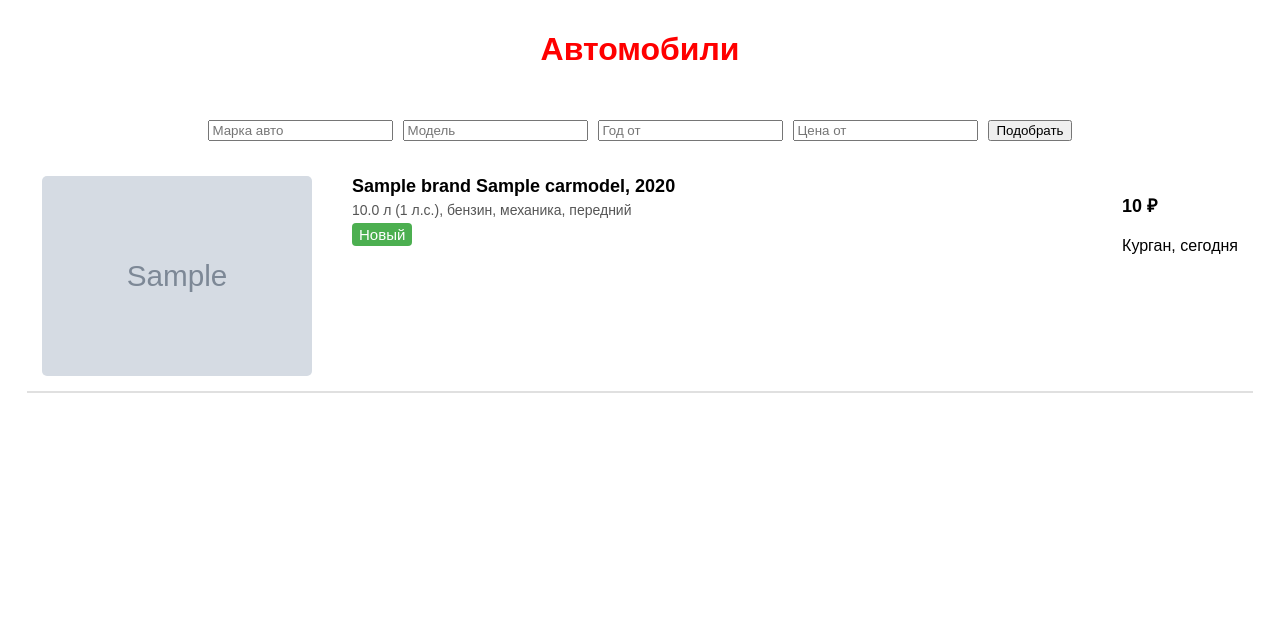
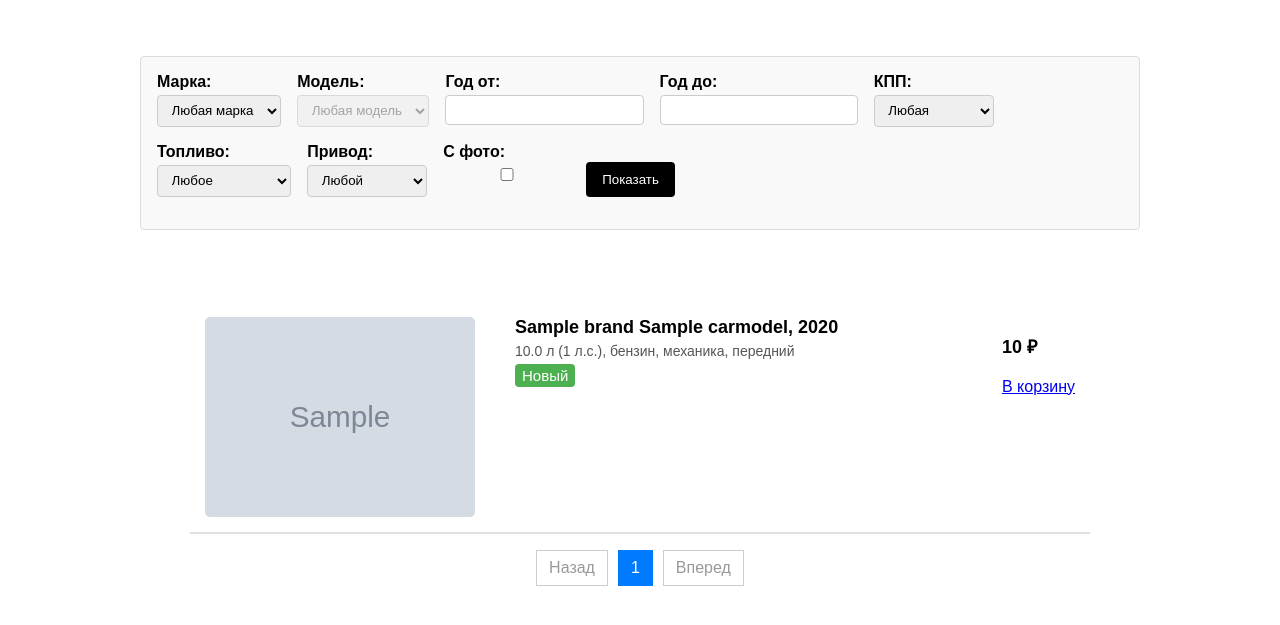
Before and after one commit to Red-Pack/carshop, a Django app: page / in a window 1280 px wide. Shown: the top 625 px of the page. Run offline with Django 5.2, Linux system fonts and the light colour scheme; tables that the repository leaves empty hold one stand-in row (values such as "Sample post"); grey boxes marked "Sample" are stand-in pictures.

Commit message:
fix all bugs

```diff
--- /dev/null
+++ b/cars/forms.py
@@ -0,0 +1,58 @@
+from django import forms
+from .models import Brand, CarModel, Car
+
+class CarFilterForm(forms.Form):
+    brand = forms.ModelChoiceField(
+        queryset=Brand.objects.all(),
+        required=False,
+        label='Марка',
+        empty_label='Любая марка'
+    )
+    model = forms.ModelChoiceField(
+        queryset=CarModel.objects.none(),  # Заполним динамически
+        required=False,
+        label='Модель',
+        empty_label='Любая модель'
+    )
+
+    year_from = forms.IntegerField(required=False, label='Год от')
+    year_to = forms.IntegerField(required=False, label='Год до')
+
+    # Поле КПП (transmission) – используем ваши choices из модели Car
+    transmission = forms.ChoiceField(
+        choices=[('', 'Любая')] + list(Car.TRANSMISSION_CHOICES),
+        required=False,
+        label='КПП'
+    )
+
+    # Поле топлива (engine)
+    engine = forms.ChoiceField(
+        choices=[('', 'Любое')] + list(Car.ENGINE_FUEL),
+        required=False,
+        label='Топливо'
+    )
+
+    # Поле привода (drive)
+    drive = forms.ChoiceField(
+        choices=[('', 'Любой')] + list(Car.DRIVE_CHOICES),
+        required=False,
+        label='Привод'
+    )
+
+    # Поле "С фото"
+    has_photo = forms.BooleanField(required=False, label='С фото')
+
+    def __init__(self, *args, **kwargs):
+        super().__init__(*args, **kwargs)
+        if 'brand' in self.data and self.data['brand']:
+            try:
+                brand_id = int(self.data['brand'])
+                self.fields['model'].queryset = CarModel.objects.filter(brand_id=brand_id)
+                # Если марка выбрана, убираем атрибут disabled (на случай, если форма отправлена повторно)
+                self.fields['model'].widget.attrs.pop('disabled', None)
+            except (ValueError, TypeError):
+                pass
+        else:
+            # Если марка не выбрана, делаем список моделей неактивным
+            self.fields['model'].queryset = CarModel.objects.none()
+            self.fields['model'].widget.attrs['disabled'] = 'disabled'
--- a/cars/models.py
+++ b/cars/models.py
@@ -13,7 +13,7 @@ class CarModel(models.Model):
     name = models.CharField(max_length=50, verbose_name="Модель")
 
     def __str__(self):
-        return f"{self.brand.name} {self.name}"
+        return f"{self.name}"
 
 # Основная модель автомобиля
 class Car(models.Model):
--- /dev/null
+++ b/cars/static/carsstyles.css
@@ -0,0 +1,199 @@
+body {
+    font-family: Arial, sans-serif;
+    margin: 0;
+    padding: 0;
+}
+
+main{
+    display: flex;
+    flex-direction: column;
+    justify-content: center;
+}
+
+header {
+    background: white;
+    color: red;
+    text-align: center;
+    padding: 10px;
+}
+
+.filter-bar {
+    display: flex;
+    justify-content: center;
+    gap: 10px;
+    padding: 20px;
+}
+
+.car-list-frame{
+    display: flex;
+    justify-content: center;
+    gap: 10px;
+    padding: 20px;
+}
+
+.car-list {
+    display: flex;
+    flex-wrap: wrap;
+    gap: 0;
+    justify-content: center;
+    flex-direction: column;
+    margin-left: auto;
+    margin-right: auto;
+    width: 900px;
+    padding: 0 20px;
+}
+
+.car-card {
+    display: flex;
+    background: white;
+    border-radius: 0px;
+    padding: 15px;
+    justify-content: space-between;
+    border-bottom: 2px solid #e0e0e0;
+    height: 200px;
+}
+
+.car-image {
+    width: 270px;
+    max-height: fit-content;
+    object-fit: cover;
+    border-radius: 5px;
+    margin-right: 40px;
+
+}
+
+.car-info {
+    flex-grow: 1;
+}
+
+.car-title {
+    font-size: 18px;
+    margin: 0;
+}
+
+.car-specs {
+    font-size: 14px;
+    color: #555;
+    margin: 5px 0;
+}
+
+.new-label {
+    display: inline-block;
+    background: #4CAF50;
+    color: white;
+    font-size: 15px;
+    padding: 3px 7px;
+    border-radius: 4px;
+}
+
+.price {
+    font-weight: bold;
+    font-size: 18px;
+    line-height: 1.39;
+    white-space: nowrap;
+}
+
+.credit {
+    background: green;
+    color: white;
+    border: none;
+    padding: 10px;
+    margin: 5px;
+}
+
+.buy {
+    background: red;
+    color: white;
+    border: none;
+    padding: 10px;
+    margin: 5px;
+}
+
+
+.search-container {
+    max-width: 1000px;
+    margin: 0 auto;
+    padding: 1rem;
+}
+
+.search-form {
+    background: #f9f9f9;
+    border: 1px solid #ddd;
+    padding: 1rem;
+    border-radius: 4px;
+}
+
+.search-row {
+    display: flex;
+    flex-wrap: wrap;  /* чтобы при узком экране поля переносились */
+    gap: 1rem;        /* расстояние между элементами */
+    margin-bottom: 1rem;
+}
+
+.search-group {
+    display: flex;
+    flex-direction: column;
+}
+
+.search-group label {
+    font-weight: bold;
+    margin-bottom: 0.25rem;
+}
+
+.search-group select,
+.search-group input {
+    padding: 0.4rem 0.6rem;
+    border: 1px solid #ccc;
+    border-radius: 4px;
+    min-width: 120px; /* для наглядности */
+}
+
+/* Кнопка "+" (условно для расширенного поиска) */
+.plus-button {
+    background-color: #eee;
+    border: 1px solid #ccc;
+    border-radius: 50%;
+    width: 32px;
+    height: 32px;
+    cursor: pointer;
+}
+
+/* Кнопка "Показать" */
+.submit-btn {
+    background-color: #000;
+    color: #fff;
+    border: none;
+    padding: 0.6rem 1rem;
+    border-radius: 4px;
+    cursor: pointer;
+    align-self: end; /* чтобы кнопка была на одном уровне с полями */
+}
+
+.submit-btn:hover {
+    background-color: #333;
+}
+
+.pagination {
+    list-style: none;
+    display: flex;
+    justify-content: center;
+    padding: 0;
+}
+.pagination li {
+    margin: 0 5px;
+}
+.pagination li a, .pagination li span {
+    display: block;
+    padding: 8px 12px;
+    border: 1px solid #ccc;
+    text-decoration: none;
+    color: #333;
+}
+.pagination li.active span {
+    background-color: #007bff;
+    color: #fff;
+    border-color: #007bff;
+}
+.pagination li.disabled span {
+    color: #999;
+}
--- a/cars/static/styles.css
+++ /dev/null
@@ -1,97 +0,0 @@
-body {
-    font-family: Arial, sans-serif;
-    margin: 0;
-    padding: 0;
-}
-
-header {
-    background: white;
-    color: red;
-    text-align: center;
-    padding: 10px;
-}
-
-.filter-bar {
-    display: flex;
-    justify-content: center;
-    gap: 10px;
-    padding: 20px;
-}
-
-.car-list {
-    display: flex;
-    flex-wrap: wrap;
-    gap: 0;
-    justify-content: center;
-    flex-direction: column;
-    margin-left: auto;
-    margin-right: auto;
-    max-width: 1226px;
-    padding: 0 20px;
-}
-
-.car-card {
-    display: flex;
-    background: white;
-    border-radius: 0px;
-    padding: 15px;
-    justify-content: space-between;
-    border-bottom: 2px solid #e0e0e0;
-    height: 200px;
-}
-
-.car-image {
-    width: 270px;
-    max-height: fit-content;
-    object-fit: cover;
-    border-radius: 5px;
-    margin-right: 40px;
-
-}
-
-.car-info {
-    flex-grow: 1;
-}
-
-.car-title {
-    font-size: 18px;
-    margin: 0;
-}
-
-.car-specs {
-    font-size: 14px;
-    color: #555;
-    margin: 5px 0;
-}
-
-.new-label {
-    display: inline-block;
-    background: #4CAF50;
-    color: white;
-    font-size: 15px;
-    padding: 3px 7px;
-    border-radius: 4px;
-}
-
-.price {
-    font-weight: bold;
-    font-size: 18px;
-    line-height: 1.39;
-    white-space: nowrap;
-}
-
-.credit {
-    background: green;
-    color: white;
-    border: none;
-    padding: 10px;
-    margin: 5px;
-}
-
-.buy {
-    background: red;
-    color: white;
-    border: none;
-    padding: 10px;
-    margin: 5px;
-}
--- a/cars/templates/cars/base.html
+++ b/cars/templates/cars/base.html
@@ -1,2 +1,12 @@
 {% load static %}
-<link rel="stylesheet" type="text/css" href="{% static 'styles.css' %}">
+<body>
+    <header>
+        <meta charset="UTF-8">
+        <title>Автомобили</title>
+        <link rel="stylesheet" type="text/css" href="{% static 'carsstyles.css' %}?{% now "U" %}">
+    </header>
+    <main>
+        {% block content %}{% endblock %}
+    </main>
+</body>
+</html>
--- a/cars/templates/cars/car_list.html
+++ b/cars/templates/cars/car_list.html
@@ -1,26 +1,51 @@
+{% extends "cars/base.html" %}
 {% load static %}
+{% block content %}
 
-<!DOCTYPE html>
-<html lang="ru">
-<head>
-    <meta charset="UTF-8">
-    <meta name="viewport" content="width=device-width, initial-scale=1.0">
-    <title>Автомобили</title>
-    <link rel="stylesheet" href="{% static 'styles.css' %}">
-</head>
 <body>
-    <header>
-        <h1>Автомобили</h1>
-    </header>
-
     <div class="filter-bar">
-        <input type="text" placeholder="Марка авто">
-        <input type="text" placeholder="Модель">
-        <input type="number" placeholder="Год от">
-        <input type="number" placeholder="Цена от">
-        <button>Подобрать</button>
+        <div class="search-container">
+            <form method="get" class="search-form">
+                <div class="search-row">
+                    <div class="search-group">
+                        {{ form.brand.label_tag }}
+                        {{ form.brand }}
+                    </div>
+                    <div class="search-group">
+                        {{ form.model.label_tag }}
+                        {{ form.model }}
+                    </div>
+                    <div class="search-group">
+                        {{ form.year_from.label_tag }}
+                        {{ form.year_from }}
+                    </div>
+                    <div class="search-group">
+                        {{ form.year_to.label_tag }}
+                        {{ form.year_to }}
+                    </div>
+                    <div class="search-group">
+                        {{ form.transmission.label_tag }}
+                        {{ form.transmission }}
+                    </div>
+                    <div class="search-group">
+                        {{ form.engine.label_tag }}
+                        {{ form.engine }}
+                    </div>
+                    <div class="search-group">
+                        {{ form.drive.label_tag }}
+                        {{ form.drive }}
+                    </div>
+                    <div class="search-group">
+                        {{ form.has_photo.label_tag }}
+                        {{ form.has_photo }}
                     </div>
 
+                    <button type="submit" class="submit-btn">Показать</button>
+                </div>
+            </form>
+        </div>
+    </div>
+    <div class="car-list-frame">
         <div class="car-list">
         {% for car in cars %}
 
@@ -48,9 +73,94 @@
             </div>
             <div class = "car-price">
                 <p class="price">{{ car.get_price_display }} ₽</p>
-            <p class="car-location">Курган, сегодня</p>
+                <p class="car-location">
+                    <a href="cart/add/{{car.id}}/">
+                        В корзину
+                    </a>
+                </p>
             </div>
         </div>
         {% endfor %}
+
+        <!-- Блок пагинации -->
+        <div class="paging">
+            <ul class="pagination">
+                {% if cars.has_previous %}
+                    <li>
+                        <a href="?page={{ cars.previous_page_number }}{% if query %}&{{ query }}{% endif %}">
+                            Назад
+                        </a>
+                    </li>
+                {% else %}
+                    <li class="disabled"><span>Назад</span></li>
+                {% endif %}
+
+                {% for num in cars.paginator.page_range %}
+                    {% if cars.number == num %}
+                        <li class="active"><span>{{ num }}</span></li>
+                    {% else %}
+                        <li>
+                            <a href="?page={{ num }}{% if query %}&{{ query }}{% endif %}">
+                                {{ num }}
+                            </a>
+                        </li>
+                    {% endif %}
+                {% endfor %}
+
+                {% if cars.has_next %}
+                    <li>
+                        <a href="?page={{ cars.next_page_number }}{% if query %}&{{ query }}{% endif %}">
+                            Вперед
+                        </a>
+                    </li>
+                {% else %}
+                    <li class="disabled"><span>Вперед</span></li>
+                {% endif %}
+            </ul>
+        </div>
+
+    </div>
+
+
+
+
 </body>
 </html>
+
+
+<!-- JavaScript для динамической подгрузки моделей -->
+<script>
+    document.addEventListener('DOMContentLoaded', function() {
+        const brandSelect = document.getElementById("id_brand");
+        const modelSelect = document.getElementById("id_model");
+
+        brandSelect.addEventListener('change', function() {
+            const brandId = this.value;
+            if (brandId) {
+                // Выполняем AJAX-запрос к нашему представлению для подгрузки моделей
+                fetch(`/ajax/load-models/?brand=${brandId}`)
+                    .then(response => response.json())
+                    .then(data => {
+                        // Очищаем текущие опции поля моделей
+                        modelSelect.innerHTML = '<option value="">Любая модель</option>';
+                        // Заполняем новыми данными
+                        data.forEach(item => {
+                            const option = document.createElement('option');
+                            option.value = item.id;
+                            option.textContent = item.name;
+                            modelSelect.appendChild(option);
+                        });
+                        modelSelect.disabled = false;
+                    })
+                    .catch(error => console.error('Ошибка загрузки моделей:', error));
+            } else {
+                // Если марка не выбрана, очищаем и блокируем поле моделей
+                modelSelect.innerHTML = '<option value="">Любая модель</option>';
+                modelSelect.disabled = true;
+            }
+        });
+    });
+    </script>
+
+
+{% endblock %}
--- a/cars/urls.py
+++ b/cars/urls.py
@@ -1,6 +1,8 @@
 from django.urls import path
-from .views import car_list
+from . import views
+
 
 urlpatterns = [
-    path('', car_list, name='car_list'),
+    path('', views.car_list, name='car_list'),
+    path('ajax/load-models/', views.load_models, name='ajax_load_models'),
 ]
--- a/cars/views.py
+++ b/cars/views.py
@@ -1,6 +1,73 @@
+from django.core.paginator import Paginator, EmptyPage, PageNotAnInteger
 from django.shortcuts import render
-from .models import Car
+from django.http import JsonResponse
+from .forms import CarFilterForm
+from .models import Car, CarModel
+
+def load_models(request):
+    brand_id = request.GET.get('brand')
+    models = CarModel.objects.filter(brand_id=brand_id).order_by('name')
+    models_list = list(models.values('id', 'name'))
+    return JsonResponse(models_list, safe=False)
 
 def car_list(request):
-    cars = Car.objects.prefetch_related('images').all()
-    return render(request, 'cars/car_list.html', {'cars': cars})
+    form = CarFilterForm(request.GET or None)
+    qs = Car.objects.all()  # Исходный QuerySet
+
+    if form.is_valid():
+        brand = form.cleaned_data.get('brand')
+        if brand:
+            qs = qs.filter(model__brand=brand)
+
+        model = form.cleaned_data.get('model')
+        if model:
+            qs = qs.filter(model=model)
+
+        year_from = form.cleaned_data.get('year_from')
+        if year_from:
+            qs = qs.filter(year__gte=year_from)
+
+        year_to = form.cleaned_data.get('year_to')
+        if year_to:
+            qs = qs.filter(year__lte=year_to)
+
+        transmission = form.cleaned_data.get('transmission')
+        if transmission:
+            qs = qs.filter(transmission=transmission)
+
+        engine = form.cleaned_data.get('engine')
+        if engine:
+            qs = qs.filter(engine=engine)
+
+        drive = form.cleaned_data.get('drive')
+        if drive:
+            qs = qs.filter(drive=drive)
+
+        has_photo = form.cleaned_data.get('has_photo')
+        if has_photo:
+            qs = qs.filter(images__isnull=False).distinct()
+
+    # Сортируем QuerySet для стабильной пагинации
+    qs = qs.order_by('id')
+
+    # Пагинация (например, 2 машины на страницу для теста)
+    paginator = Paginator(qs, 5)
+    page = request.GET.get('page')
+    try:
+        cars = paginator.page(page)
+    except PageNotAnInteger:
+        cars = paginator.page(1)
+    except EmptyPage:
+        cars = paginator.page(paginator.num_pages)
+
+    # Копируем GET-параметры и удаляем 'page'
+    params = request.GET.copy()
+    if 'page' in params:
+        del params['page']
+
+    context = {
+        'form': form,
+        'cars': cars,
+        'query': params.urlencode()  # Передаём оставшиеся параметры
+    }
+    return render(request, 'cars/car_list.html', context)
--- a/shop/templates/shop/base.html
+++ b/shop/templates/shop/base.html
@@ -3,7 +3,7 @@
     <header>
         <meta charset="UTF-8">
         <title>Корзина</title>
-        <link rel="stylesheet" type="text/css" href="{% static 'styles.css' %}">
+        <link rel="stylesheet" type="text/css" href="{% static 'cartstyles.css' %}?{% now "U" %}">
     </header>
     <main>
         {% block content %}{% endblock %}
--- a/shop/templates/shop/cart.html
+++ b/shop/templates/shop/cart.html
@@ -3,7 +3,7 @@
 {% block content %}
 
 <h2>Корзина</h2>
-
+<div class="cart-list-frame">
     <div class="car-cart">
 
         <div class="car-card">
@@ -34,5 +34,5 @@
         </div>
 
     </div>
-
+</div>
 {% endblock %}
--- a/shop/views.py
+++ b/shop/views.py
@@ -15,7 +15,7 @@ def add_to_cart(request, car_id):
         cart_item.quantity += 1
         cart_item.save()
 
-    return redirect("cart_view")
+    return redirect("/")
 
 def remove_from_cart(request, item_id):
     item = get_object_or_404(CartItem, id=item_id)
--- a/users/static/styles.css
+++ b/users/static/stylesauth.css
@@ -41,7 +41,8 @@ form {
 }
 
 input[type="text"],
-input[type="password"] {
+input[type="password"]
+input[type="email"] {
     width: 100%;
     padding: 8px;
     margin: 5px 0;
--- a/users/templates/users/base.html
+++ b/users/templates/users/base.html
@@ -5,7 +5,7 @@
     <meta charset="UTF-8">
     <meta name="viewport" content="width=device-width, initial-scale=1.0">
     <title>Авторизация</title>
-    <link rel="stylesheet" href="{% static 'styles.css' %}">
+    <link rel="stylesheet" href="{% static 'stylesauth.css' %}">
 </head>
 <body>
     <header>
```
Also changed, not shown: shop/static/cartstyles.css (added, +37 -0 lines), shop/static/styles.css (deleted, +0 -24 lines), templates/base.html (added, +31 -0 lines). Lines whose indentation alone changed are shown as unchanged.
